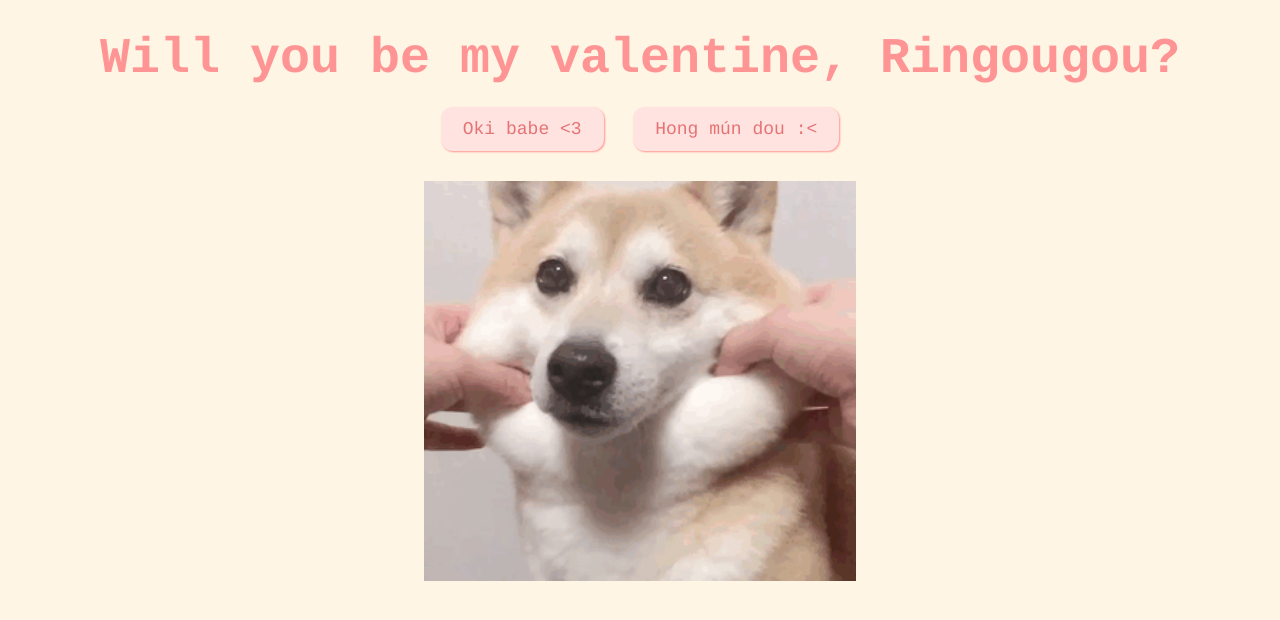
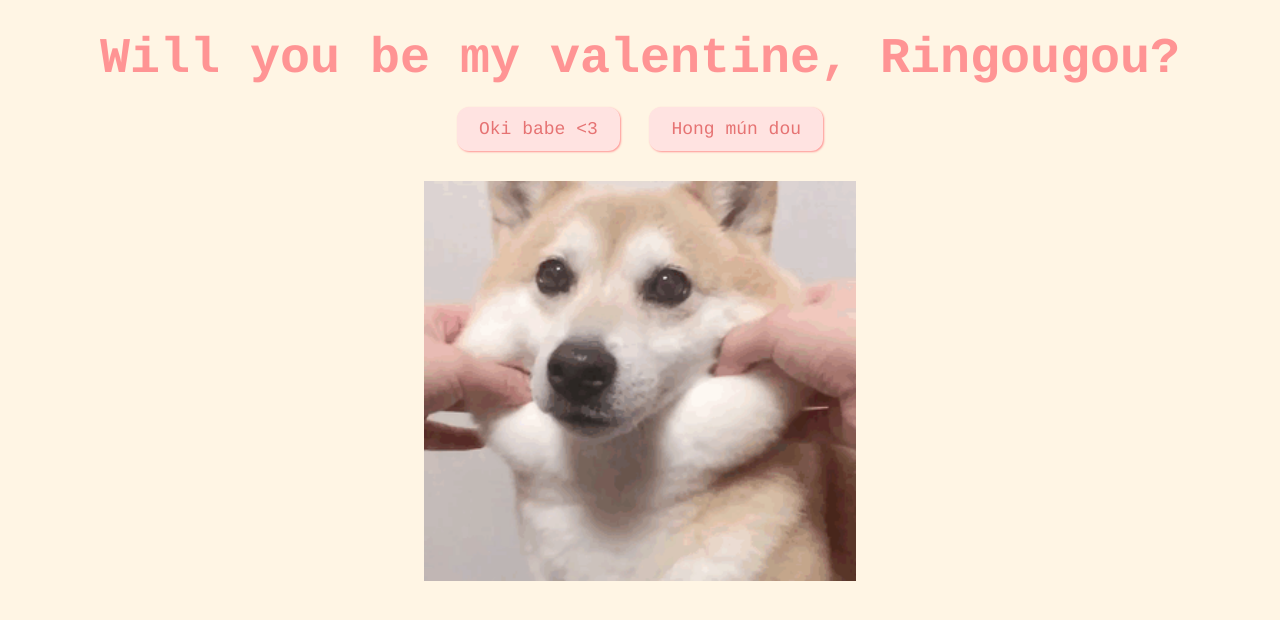
Before and after one commit to byte-mito/Ringo, a plain HTML site: page index.html in a window 1280 px wide. Drawn offline with Linux system fonts and the light colour scheme.

Commit message:
Update index.html

```diff
--- a/index.html
+++ b/index.html
@@ -11,7 +11,7 @@
     <button class="answerButton" onclick="location.href='thankyou.html'">
       Oki babe <3
     </button>
-    <button class="answerButton" id="noButton">Hong mún dou :<</button>
+    <button class="answerButton" id="noButton">Hong mún dou</button>
     <br />
     <img src="dog.gif" alt="you dog is asking question" class="responsive" />
 
```
